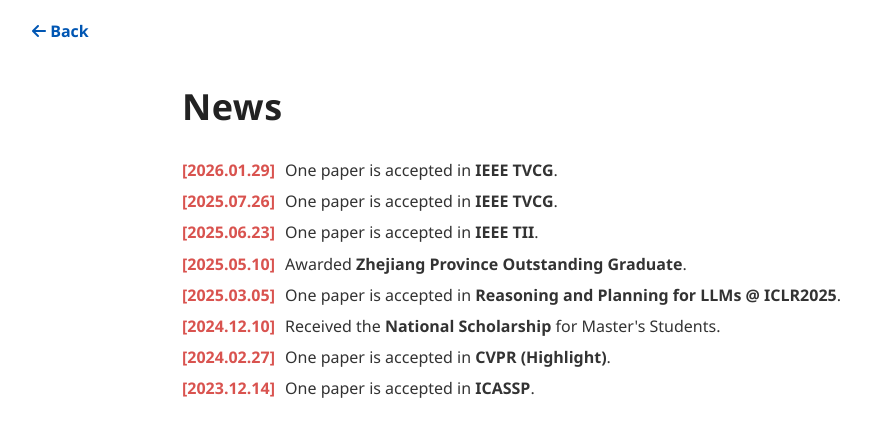
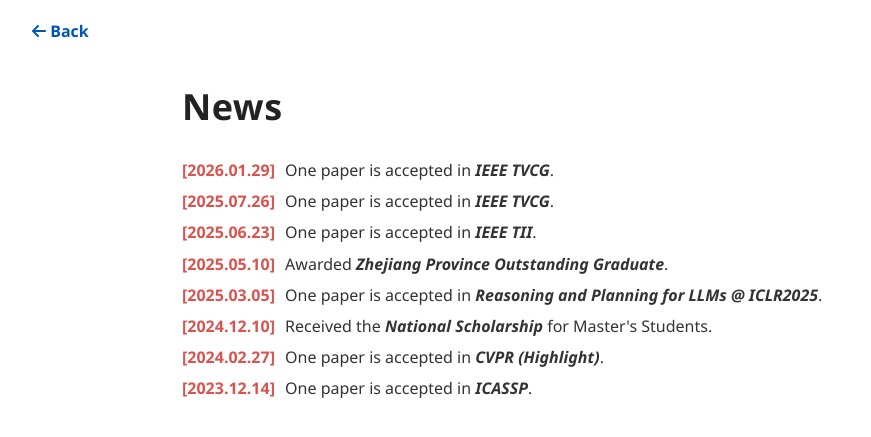
Before and after one commit to YCA-eng/YuChunan.github.io, a Jekyll site: the page built from _news/news.html, in a window 1280 px wide. Shown: the top 437 px of the page, without its empty margins (8-879 px from the left). Built offline with Jekyll 4.4.1, drawn with Linux system fonts in a browser that asks for light colours.

Commit message:
Update news.yml

```diff
--- a/_data/news.yml
+++ b/_data/news.yml
@@ -15,18 +15,18 @@
 #   highlight: ""
 
 - time: 2026.01.29
-  description: "One paper is accepted in <b>IEEE TVCG</b>."
+  description: "One paper is accepted in <b><i>IEEE TVCG</i></b>."
 - time: 2025.07.26
-  description: "One paper is accepted in <b>IEEE TVCG</b>."
+  description: "One paper is accepted in <b><i>IEEE TVCG</i></b>."
 - time: 2025.06.23
-  description: "One paper is accepted in <b>IEEE TII</b>."
+  description: "One paper is accepted in <b><i>IEEE TII</i></b>."
 - time: 2025.05.10
-  description: "Awarded <b>Zhejiang Province Outstanding Graduate</b>."
+  description: "Awarded <b><i>Zhejiang Province Outstanding Graduate</i></b>."
 - time: 2025.03.05
-  description: "One paper is accepted in <b>Reasoning and Planning for LLMs @ ICLR2025</b>."
+  description: "One paper is accepted in <b><i>Reasoning and Planning for LLMs @ ICLR2025</i></b>."
 - time: 2024.12.10
-  description: "Received the <b>National Scholarship</b> for Master's Students."
+  description: "Received the <b><i>National Scholarship</i></b> for Master's Students."
 - time: 2024.02.27
-  description: "One paper is accepted in <b>CVPR (Highlight)</b>."
+  description: "One paper is accepted in <b><i>CVPR (Highlight)</i></b>."
 - time: 2023.12.14
-  description: "One paper is accepted in <b>ICASSP</b>."
+  description: "One paper is accepted in <b><i>ICASSP</i></b>."
```
